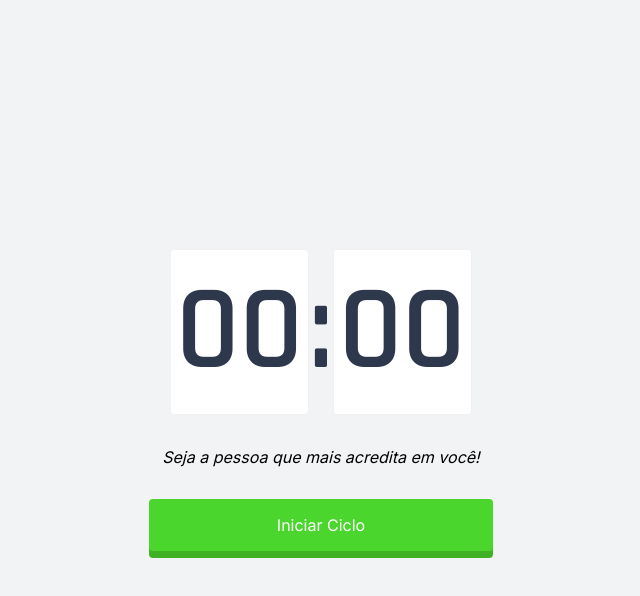
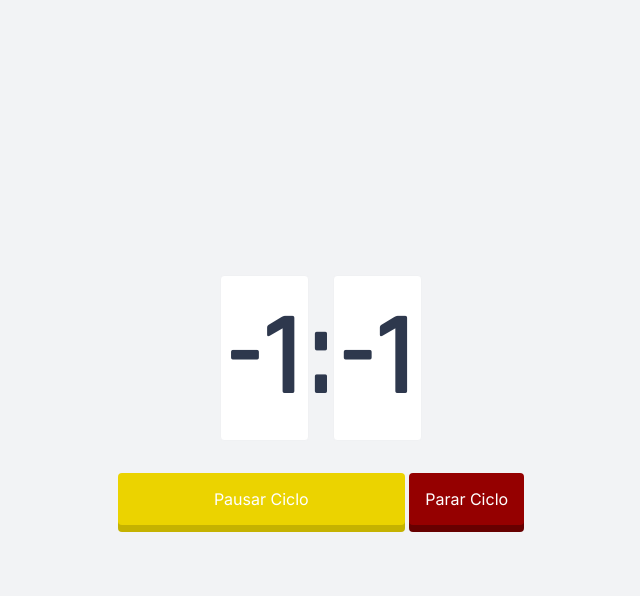
Before and after one commit to mmichelmonteiro2/pomodoro, an Electron app: page views/main/index.html in a window 1280 px wide. Both pictures are taken after a click on the button "Iniciar Ciclo". Shown: the whole page, without its empty margins (319-959 px from the left). Drawn offline with Linux system fonts and the light colour scheme; no server answers.

Commit message:
feature: Implementação de pause e parada de timer

```diff
--- a/views/main/index.html
+++ b/views/main/index.html
@@ -20,7 +20,11 @@
       <span id="seconds" class="number-wrapper">0</span>
     </section>
     <i id="quote"></i>
-    <button onclick="startTimer()" class="start-countdown">Iniciar Ciclo</button>
+    <footer>
+      <button onclick="startTimer()" class="button start-countdown">Iniciar Ciclo</button>
+      <button onclick="pauseTimer()" class="button pause-countdown">Pausar Ciclo</button>
+      <button onclick="stopTimer()" class="button stop-countdown">Parar Ciclo</button>
+    </footer>
   </main>
   <script src="./script.js"></script>
   <script src="../../src/renderer.js"></script>
--- a/views/main/script.js
+++ b/views/main/script.js
@@ -2,38 +2,70 @@ const minutesLabel = document.getElementById('minutes');
 const secondsLabel = document.getElementById('seconds');
 const quoteLabel = document.getElementById('quote');
 
+const startButton = document.querySelector('.button.start-countdown');
+const pauseButton = document.querySelector('.button.pause-countdown');
+const stopButton = document.querySelector('.button.stop-countdown');
+
+const timerSettings = {};
+let timerInterval;
+
 function getUsersSettings() {
   const users = window.api.getUsers();
-
   return users[0];
 }
 
-function startTimer() {
+function timerSetup() {
   const { focus_time, rest_time } = getUsersSettings();
 
-  let secondsRemaining = focus_time * 60;
+  timerSettings.isPaused = false;
+  timerSettings.isRestTime = false;
+  timerSettings.focusTime = focus_time * 60;
+  timerSettings.restTime = rest_time * 60;
+
+  startButton.style.display = 'inline';
+  pauseButton.style.display = 'none';
+  stopButton.style.display = 'none';
+
+  updateDisplay(timerSettings.focusTime);
+}
+
+timerSetup();
+
+function startTimer() {
+  startButton.style.display = 'none';
+  pauseButton.style.display = 'inline';
+  stopButton.style.display = 'inline';
+
+  let secondsRemaining = timerSettings.focusTime;
+
   updateDisplay(secondsRemaining);
-
-  const TIME_TO_CHANGE_QUOTES_IN_SECONDS = 5;
   showRandomQuote();
 
-  let timeInterval = setInterval(() => {
-    secondsRemaining -= 1;
+  timerInterval = setInterval(() => {
+    if (!timerSettings.isPaused) {
+      secondsRemaining -= 1;
 
-    const shouldShowNewQuote = (
-      (initialTimeInSeconds - secondsRemaining) / TIME_TO_CHANGE_QUOTES_IN_SECONDS === 0
-    );
-
-    if (shouldShowNewQuote)
       showRandomQuote();
 
-    updateDisplay(secondsRemaining);
+      updateDisplay(secondsRemaining);
 
-    if (secondsRemaining <= 0) {
-      quoteLabel.style.display = 'none';
-      clearTimeout(timeInterval);
+      if (secondsRemaining <= 0) {
+        quoteLabel.style.display = 'none';
+        clearTimeout(timerInterval);
+      }
     }
   }, 1000);
+}
+
+function pauseTimer() {
+  timerSettings.isPaused = !timerSettings.isPaused;
+  if (timerSettings.isPaused) pauseButton.innerText = 'Retomar Ciclo';
+  else pauseButton.innerText = 'Pausar Ciclo';
+}
+
+function stopTimer() {
+  clearTimeout(timerInterval);
+  timerSetup();
 }
 
 function updateDisplay(secondsRemaining) {
--- a/views/main/styles.css
+++ b/views/main/styles.css
@@ -5,6 +5,10 @@
   --border: #F0F1F3;
   --green: #4bd62d;
   --dark-green: #3fb125;
+  --yellow: #ebd300;
+  --dark-yellow: #c5b200;
+  --red: #950000;
+  --dark-red: #670000;
 }
 
 body {
@@ -44,17 +48,17 @@ section#timer {
   display: none;
 }
 
-button.start-countdown {
+button.button {
   border: none;
   cursor: pointer;
   padding: 1rem 8rem;
-
-  background: var(--green);
   color: var(--white);
   border-radius: 4px;
+  font-size: 16px;
+}
 
-  font-size: 16px;
-
+button.start-countdown {
+  background: var(--green);
   box-shadow: 0px 7px 0px 0px var(--dark-green);
   -webkit-box-shadow: 0px 7px 0px 0px var(--dark-green);
   -moz-box-shadow: 0px 7px 0px 0px var(--dark-green);
@@ -65,3 +69,31 @@ button.start-countdown:hover {
   -webkit-box-shadow: 0px 5px 0px 0px var(--dark-green);
   -moz-box-shadow: 0px 5px 0px 0px var(--dark-green);
 }
+
+button.pause-countdown {
+  padding: 1rem 6rem;
+  background: var(--yellow);
+  box-shadow: 0px 7px 0px 0px var(--dark-yellow);
+  -webkit-box-shadow: 0px 7px 0px 0px var(--dark-yellow);
+  -moz-box-shadow: 0px 7px 0px 0px var(--dark-yellow);
+}
+
+button.pause-countdown:hover {
+  box-shadow: 0px 5px 0px 0px var(--dark-yellow);
+  -webkit-box-shadow: 0px 5px 0px 0px var(--dark-yellow);
+  -moz-box-shadow: 0px 5px 0px 0px var(--dark-yellow);
+}
+
+button.stop-countdown {
+  padding: 1rem;
+  background: var(--red);
+  box-shadow: 0px 7px 0px 0px var(--dark-red);
+  -webkit-box-shadow: 0px 7px 0px 0px var(--dark-red);
+  -moz-box-shadow: 0px 7px 0px 0px var(--dark-red);
+}
+
+button.stop-countdown:hover {
+  box-shadow: 0px 5px 0px 0px var(--dark-red);
+  -webkit-box-shadow: 0px 5px 0px 0px var(--dark-red);
+  -moz-box-shadow: 0px 5px 0px 0px var(--dark-red);
+}
```
